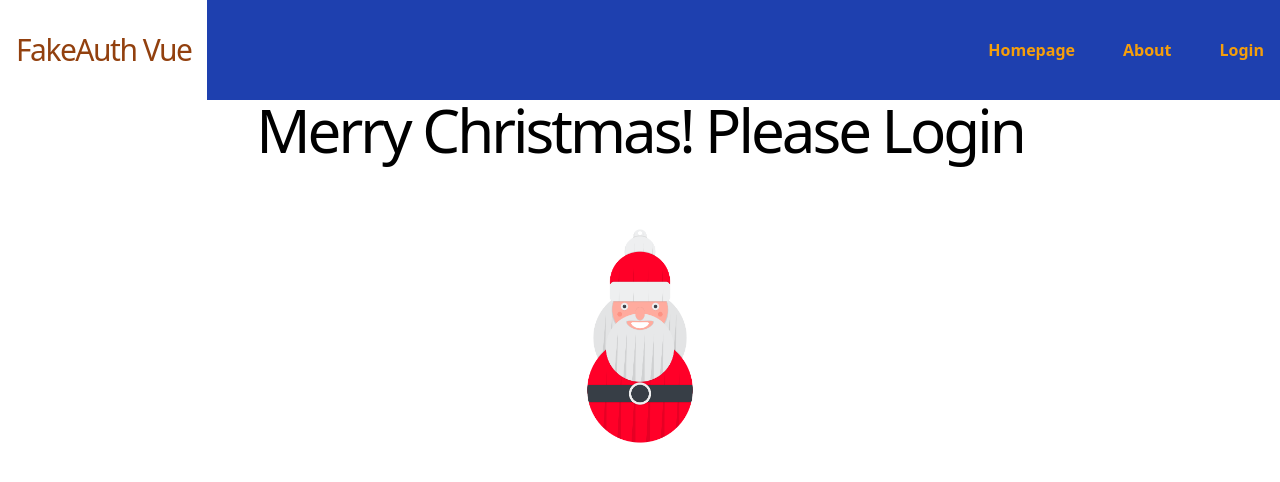
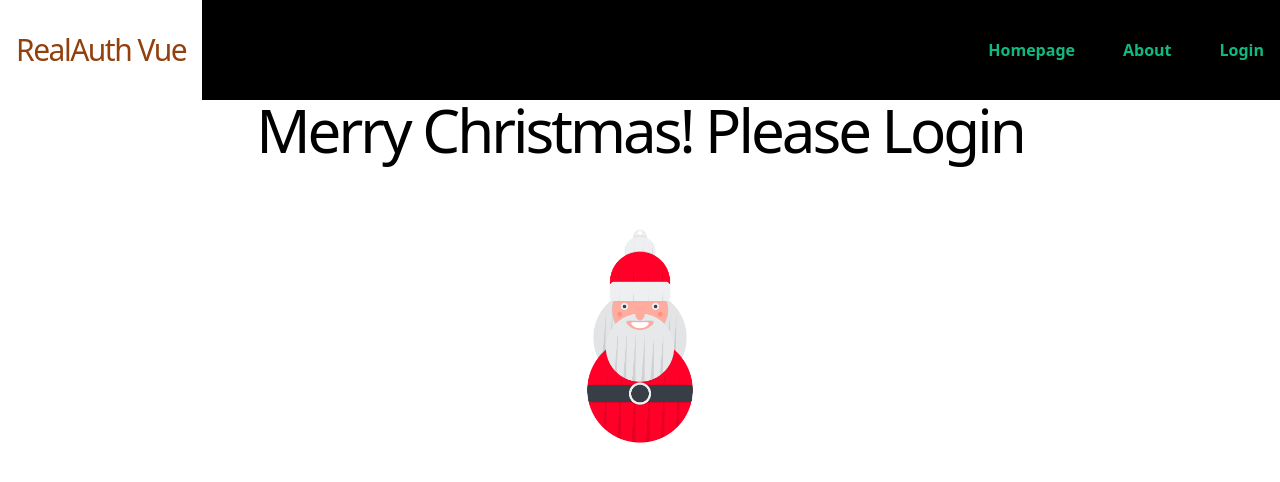
Before and after one commit to edgarrambo/vuecompletedapp, a Vue app: page / in a window 1280 px wide. Shown: the top 482 px of the page. Built offline with nearby package versions, Linux system fonts and the light colour scheme.

Commit message:
initial setup

```diff
--- a/index.html
+++ b/index.html
@@ -4,7 +4,7 @@
     <meta charset="UTF-8" />
     <link rel="icon" href="/favicon.ico" />
     <meta name="viewport" content="width=device-width, initial-scale=1.0" />
-    <title>VueFakeAuth</title>
+    <title>VueRealAuth</title>
   </head>
   <body class="">
     <div id="app"></div>
--- a/package.json
+++ b/package.json
@@ -1,5 +1,5 @@
 {
-  "name": "vuefakeauth",
+  "name": "vuerealauth",
   "version": "0.0.0",
   "scripts": {
     "dev": "vite",
--- a/src/components/Nav.vue
+++ b/src/components/Nav.vue
@@ -15,11 +15,12 @@ const loggingOut = () => {
 
 
 <template>
-<div class="font-extrabold text-yellow-500 bg-blue-800 ">
+<div class="font-extrabold text-green-500 bg-black ">
 <div class="container flex items-center justify-between mx-auto ">
     <!-- added router link to basicrouter icon -->
     <router-link to="/">
-    <h1 class="px-4 py-8 text-3xl font-thin tracking-tighter over:cursor-pointer hover:bg-white hover:text-yellow-800">FakeAuth
+    <h1 class="px-4 py-8 text-3xl font-thin tracking-tighter over:cursor-pointer
+     hover:bg-white hover:text-yellow-800">RealAuth
         <span class="font-normal">Vue</span>
     </h1>
     </router-link>
```
Also changed, not shown: 2 other files (tests, documents, lock files or other folders).
